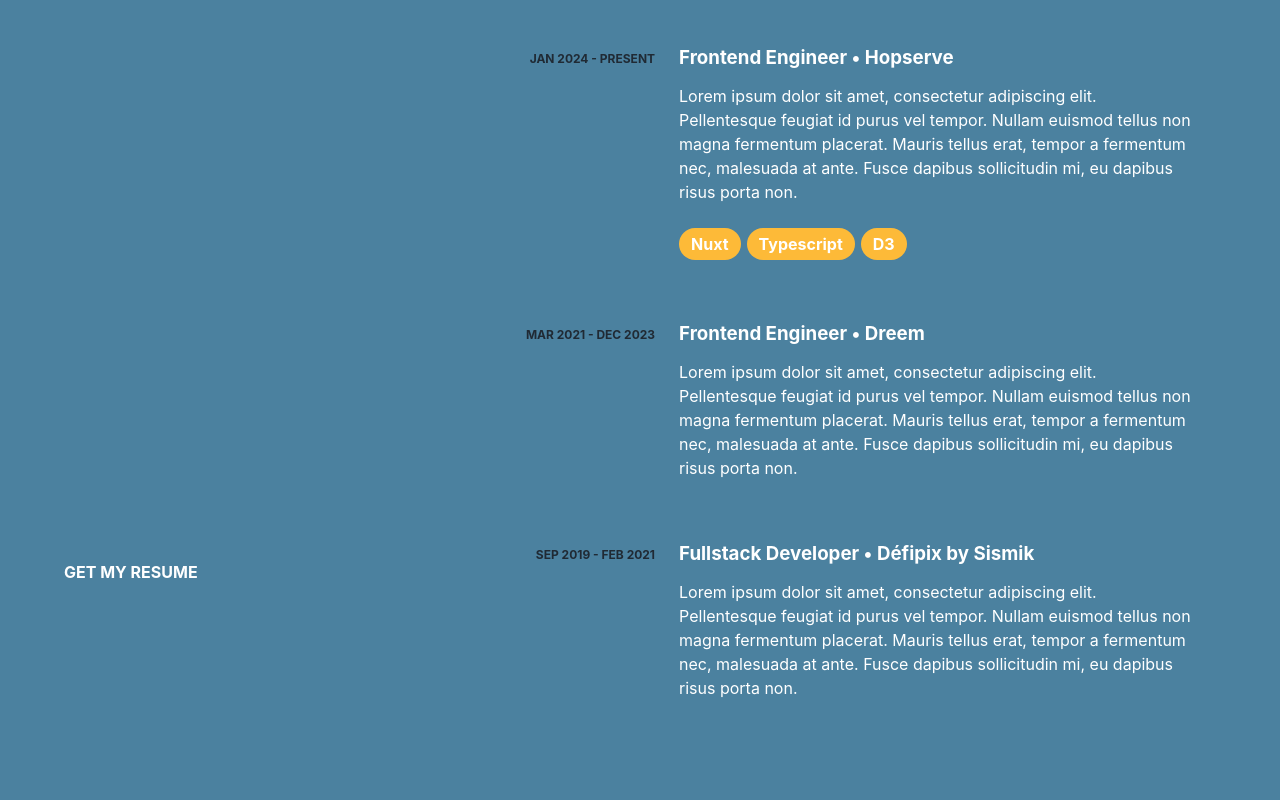
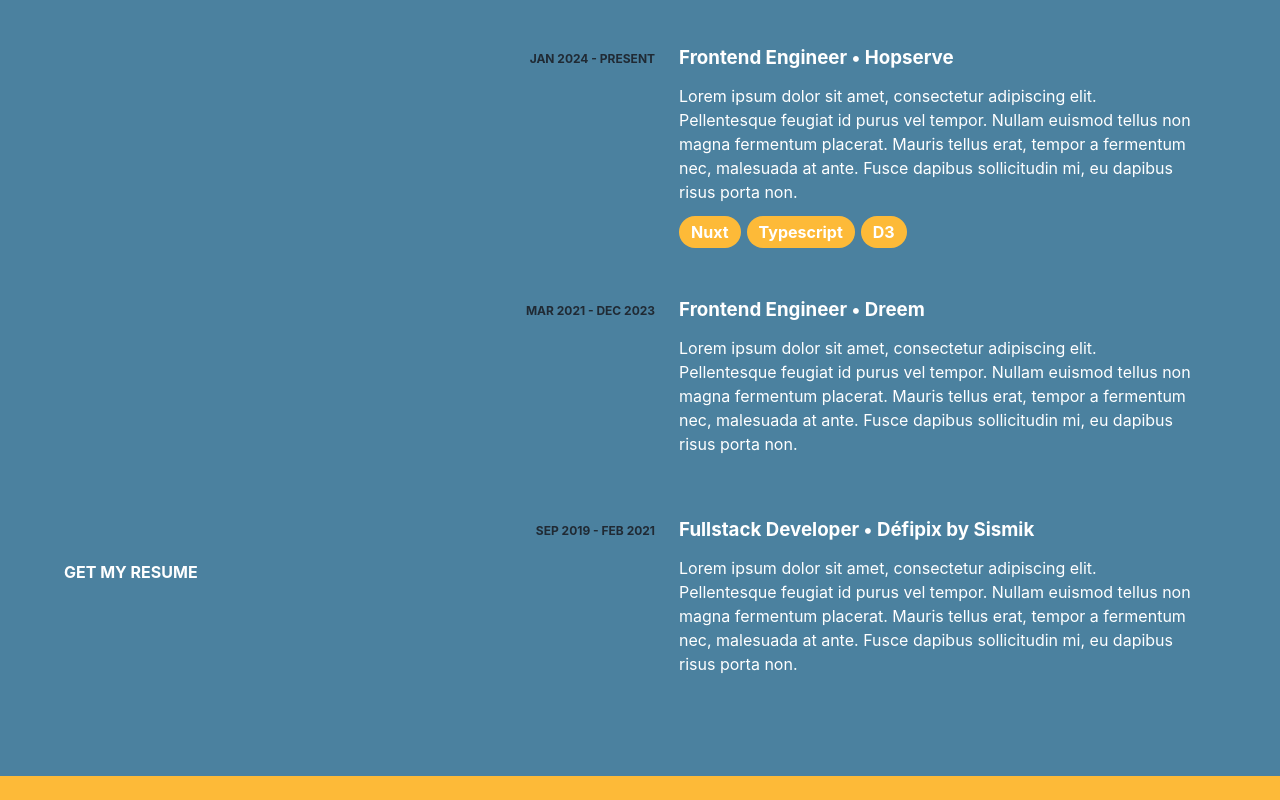
Before and after one commit to balzacbdmt/portfolio-2024, a React (Vite) app: page / in a window 1280 px wide. Shown: the part 952-1752 px from the top of the page. After the commit the page ends 1728 px from the top, so only its background shows below. Built offline with nearby package versions, Linux system fonts and the light colour scheme.

Commit message:
extract pill as a component

```diff
--- a/src/components/features/about/row/Row.module.scss
+++ b/src/components/features/about/row/Row.module.scss
@@ -33,14 +33,5 @@
   .pillContainer {
     display: flex;
     gap: 6px;
-
-    .pill {
-      background-color: $yellow;
-      padding: 4px 12px;
-      border-radius: 20px;
-      color: $white;
-      font-weight: bold;
-      text-transform: capitalize;
-    }
   }
 }
--- a/src/components/features/about/row/Row.tsx
+++ b/src/components/features/about/row/Row.tsx
@@ -1,4 +1,5 @@
 import { Experience } from "../../../../constants/types";
+import Pill from "../../../shared/pill/Pill";
 import styles from "./Row.module.scss";
 
 interface Props {
@@ -7,9 +8,7 @@
 
 const Row = ({ experience }: Props) => {
   const skills = experience.skills.map((skill) => (
-    <p key={skill} className={styles.pill}>
-      {skill}
-    </p>
+    <Pill key={skill} text={skill} />
   ));
 
   return (
@@ -20,7 +19,6 @@
           {experience.title} • {experience.company}
         </h3>
         <p>{experience.description}</p>
-        {/* TODO: Shoud be a shared component */}
         <div className={styles.pillContainer}>{skills}</div>
       </div>
     </div>
--- /dev/null
+++ b/src/components/shared/pill/Pill.module.scss
@@ -0,0 +1,10 @@
+@import "../../../constants/styles/global.module.scss";
+
+.pill {
+  background-color: $yellow;
+  padding: 4px 12px;
+  border-radius: 20px;
+  color: $white;
+  font-weight: bold;
+  text-transform: capitalize;
+}
--- /dev/null
+++ b/src/components/shared/pill/Pill.tsx
@@ -0,0 +1,11 @@
+import styles from "./Pill.module.scss";
+
+interface Props {
+  text: string;
+}
+
+const Pill = ({ text }: Props) => {
+  return <div className={styles.pill}>{text}</div>;
+};
+
+export default Pill;
```
